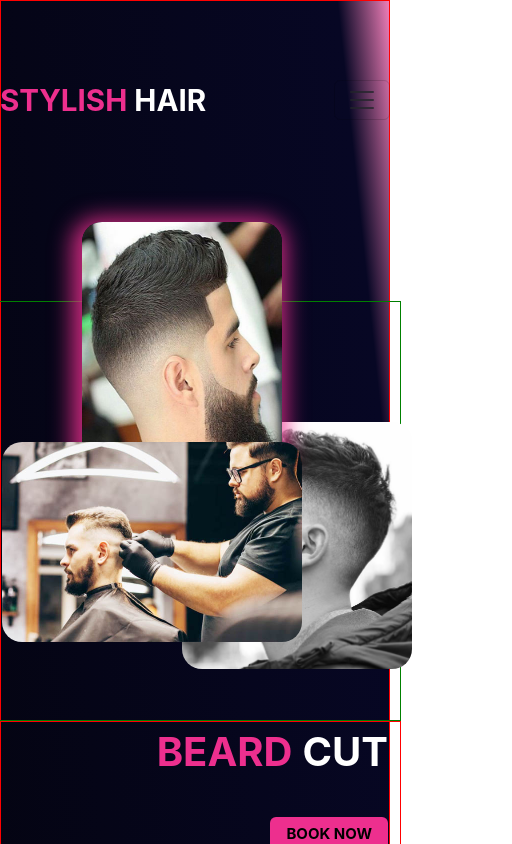
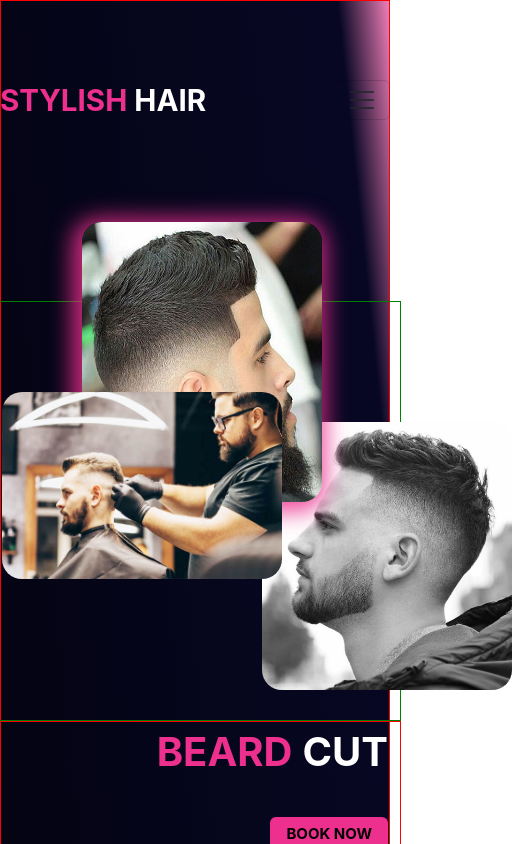
Before and after one commit to tharanga270/wemixt-job-project, a React (Create React App) app: page / in a window 390 px wide. Shown: the top 844 px of the page, 512 px wide, since content can reach past the window. Built offline with nearby package versions, Linux system fonts and the light colour scheme.

Commit message:
5.banner sec res(767.98px) complete

```diff
--- a/src/App.css
+++ b/src/App.css
@@ -154,6 +154,18 @@
   }
 }
 @media only screen and (max-width: 767.98px) {
+  .banner-wrapper .img-1 {
+    width: 280px;
+    top: 90px;
+  }
+  .banner-wrapper .img-2 {
+    width: 240px;
+    height: 280px;
+  }
+  .banner-wrapper .img-3 {
+    width: 250px;
+    left: 260px;
+  }
 }
 @media only screen and (max-width: 425px) {
 }
```
